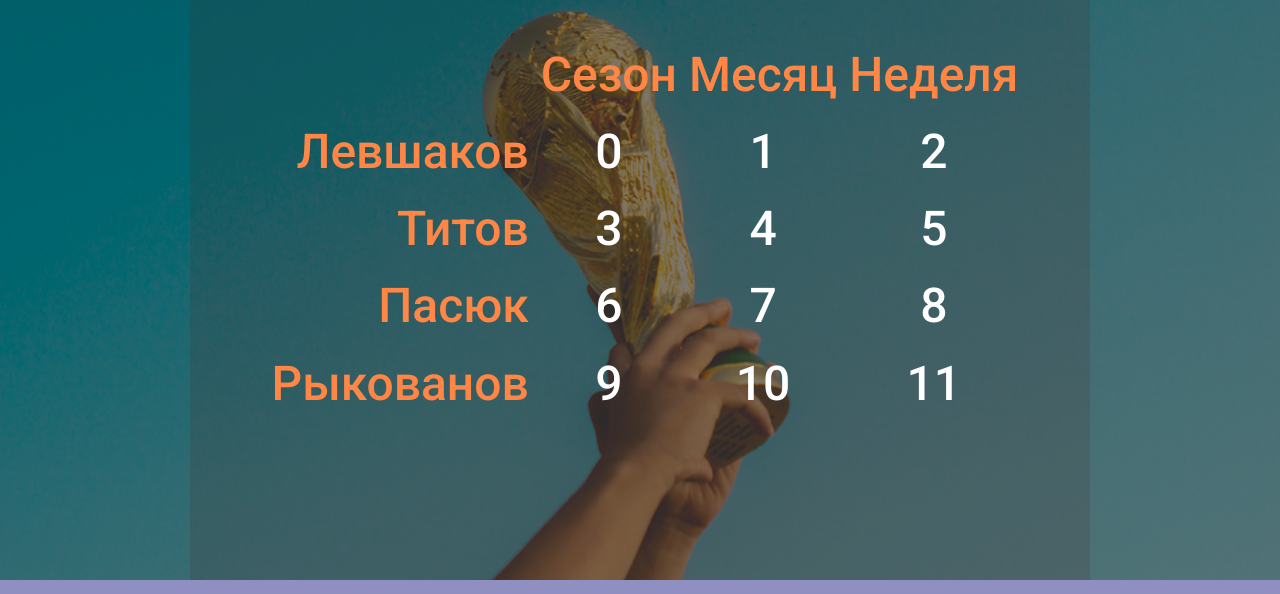
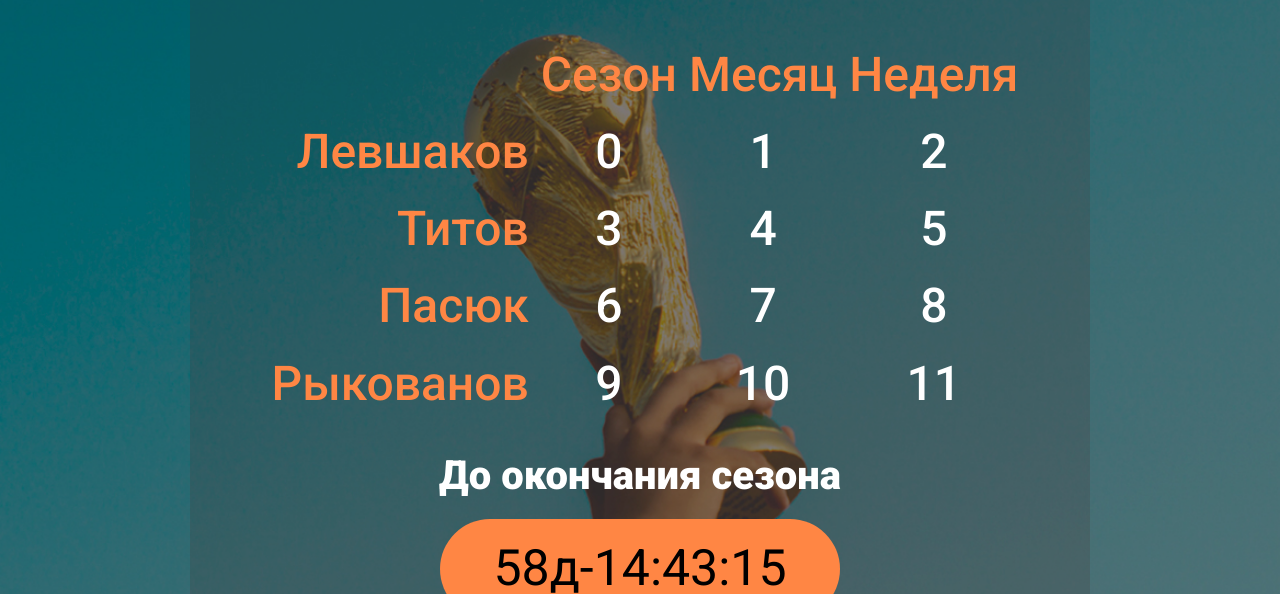
Before and after one commit to GokitaU/tournament, a website: page season.html in a window 1280 px wide. Shown: the part 1056-1650 px from the top of the page. Drawn offline with Linux system fonts and the light colour scheme.

Commit message:
Add timer and change structure of js files

```diff
--- a/css/style.css
+++ b/css/style.css
@@ -431,7 +431,7 @@ form .input_form {
 /* СЕКЦИЯ РЕЗУЛЬТАТОВ */
 .table_results {
     background: url(/img/season/bg_table_results.jpg) center center/cover no-repeat;
-    height: 768px;
+    min-height: 768px;
 }
 .table_results h2 {
     margin-top: 40px;
@@ -461,6 +461,24 @@ table tr {
 table .name {
     text-align: right;
     color: var(--orange-color);
+}
+.table_results h3 {
+    margin-top: 40px;
+    text-align: center;
+    font-size: 40px;
+}
+.timer {
+    display: flex;
+    align-items: center;
+    justify-content: center;
+    font-family: Roboto;
+    font-size: 50px;
+    margin: 20px auto;
+    height: 100px;
+    width: 400px;
+    border-radius: 50px;
+    background-color: var(--orange-color);
+    color: black;
 }
 
     @media (max-width: 900px) {
--- a/js/action.js
+++ b/js/action.js
@@ -1,3 +1,4 @@
+document.addEventListener('DOMContentLoaded', function() {
 let historySub = document.querySelector('.history_submenu'),
     historyHead = document.querySelectorAll('.history_head')[1],
     arrow = document.querySelector('.arrow'),
@@ -37,85 +38,4 @@ seasons.forEach(item => {
             item.classList.toggle('season_active');
     })
 })
-
-// SLIDER
-{
-    let images = ['/img/history/seasons/slider/осень_2018_3.jpg', '/img/history/seasons/slider/весна_2017.jpg',
-     '/img/history/seasons/slider/весна_2019.jpg', '/img/history/seasons/slider/весна_2019_2.jpg',
-    '/img/history/seasons/slider/весна_2020_2.jpg', '/img/history/seasons/slider/евро_2016.jpg',
-    '/img/history/seasons/slider/осень_2018.jpg', '/img/history/seasons/slider/осень_2018_2.jpg',
-    '/img/history/seasons/slider/весна_2016.jpg', '/img/history/seasons/slider/осень_2019.jpg',
-    '/img/history/seasons/slider/осень_2019_2.jpg', '/img/history/seasons/slider/осень_2019_3.jpg',
-    '/img/history/seasons/slider/ЧМ_2018.jpg', '/img/history/seasons/slider/ЧМ_2018_2.jpg'],
-        i = 0;
-    function changeImg() {
-        document.slider.src = images[i];
-        if ( i< images.length - 1) {
-            i++;
-        } else {
-            i = 0;
-        }
-        setTimeout('changeImg()', 3000);
-    }
-}
-window.onload = changeImg;
-
-//FUN typewriter
-
-class TypeWriter {
-    constructor (txtElement, words, wait = 2000) {
-        this.txtElement = txtElement;
-        this.words = words;
-        this.txt = '';
-        this.wordIndex = 0;
-        this.wait = parseInt(wait, 10);
-        this.type();
-        this.isDeleting = false;
-    }
-    type() {
-        // current index of word
-    const current = this.wordIndex % this.words.length;
-    // get full text of current word
-        const fulltxt = this.words[current];
-    //check if deleting
-        if (this.isDeleting) {
-            //remove char
-            this.txt = fulltxt.substring(0, this.txt.length -1);
-
-        } else {
-            //add char
-            this.txt = fulltxt.substring(0, this.txt.length +1);
-        }
-        // insert txt into element
-        this.txtElement.innerHTML = `<span class = "txt">${this.txt}</span>`;
-        //initial type speed
-        let typeSpeed = 300;
-        if(this.isDeleting) {
-            typeSpeed /= 2;
-        }
-        // check if the word is complete
-        if(!this.isDeleting && this.txt === fulltxt) {
-            //make a pause at the end
-            typeSpeed = this.wait;
-            //set delete to true
-            this.isDeleting = true;
-        } else if(this.isDeleting && this.txt === '') {
-            this.isDeleting = false;
-            // move to the next word
-            this.wordIndex++;
-            // pause before start typing
-            typeSpeed = 500;
-        }
-        // run every .5s method this.type for each letter
-        setTimeout(()=> this.type(), typeSpeed);
-    }
-}
-
-document.addEventListener('DOMContentLoaded', init);
-//Init app
-function init() {
-    const txtElement = document.querySelector('.txt-type');
-    const words = JSON.parse(txtElement.getAttribute('data-words'));
-    const wait = txtElement.getAttribute('data-wait');
-    new TypeWriter(txtElement, words, wait);
-}
+});
--- /dev/null
+++ b/js/timer.js
@@ -0,0 +1,48 @@
+window.addEventListener('DOMContentLoaded', function() {
+let deadline = '2020-06-01';
+
+// получаем оставшееся время в объекте
+function getTimeRemaining(endtime) {
+    let t = Date.parse(endtime) - Date.parse(new Date()),
+        seconds = Math.floor((t/1000) % 60),
+        minutes = Math.floor((t/1000/60) % 60),
+        hours = Math.floor((t/(1000*60*60)) % 24),
+        days = Math.floor((t/(1000*60*60)) / 24);
+
+        return {
+            'total': t,
+            'days': days,
+            'hours': hours,
+            'minutes': minutes,
+            'seconds': seconds
+        };
+}
+
+// запускаем часы
+function setClock(classItem, endtime) {
+    let timer = document.querySelector(classItem),
+        days = timer.querySelector('.days'),
+        hours = timer.querySelector('.hours'),
+        minutes = timer.querySelector('.minutes'),
+        seconds = timer.querySelector('.seconds'),
+        timeInterval = setInterval(updateClock, 1000);
+
+function updateClock() {
+    let t = getTimeRemaining(endtime);
+    console.log(t);
+    days.textContent = t.days;
+    hours.textContent = t.hours;
+    minutes.textContent = t.minutes;
+    seconds.textContent = t.seconds;
+
+    if(t.total <=0) {
+        clearInterval(timeInterval);
+        days.textContent = '00';
+        hours.textContent = '00';
+        minutes.textContent = '00';
+        seconds.textContent = '00';
+    }
+}
+}
+setClock('.timer', deadline);
+});
--- a/season.html
+++ b/season.html
@@ -104,6 +104,16 @@
                     <td>11</td>
                 </tr>
             </table>
+            <h3>До окончания сезона</h3>
+            <div class="timer">
+                <span class="days">12</span>
+                <span>д-</span>
+                <span class="hours">4</span>
+                <span>:</span>
+                <span class="minutes">34</span>
+                <span>:</span>
+                <span class="seconds">23</span>
+            </div>
         </div>
     </section>
     <footer>
@@ -116,5 +126,6 @@
         </ul>
     </footer>
     <script src = '/js/action.js'></script>
+    <script src = 'js/timer.js'></script>
 </body>
 </html>
```
Also changed, not shown: fun.html (+1 -0 lines), history.html (+1 -0 lines), js/slider.js (added, +20 -0 lines), js/typeWritter.js (added, +60 -0 lines).
